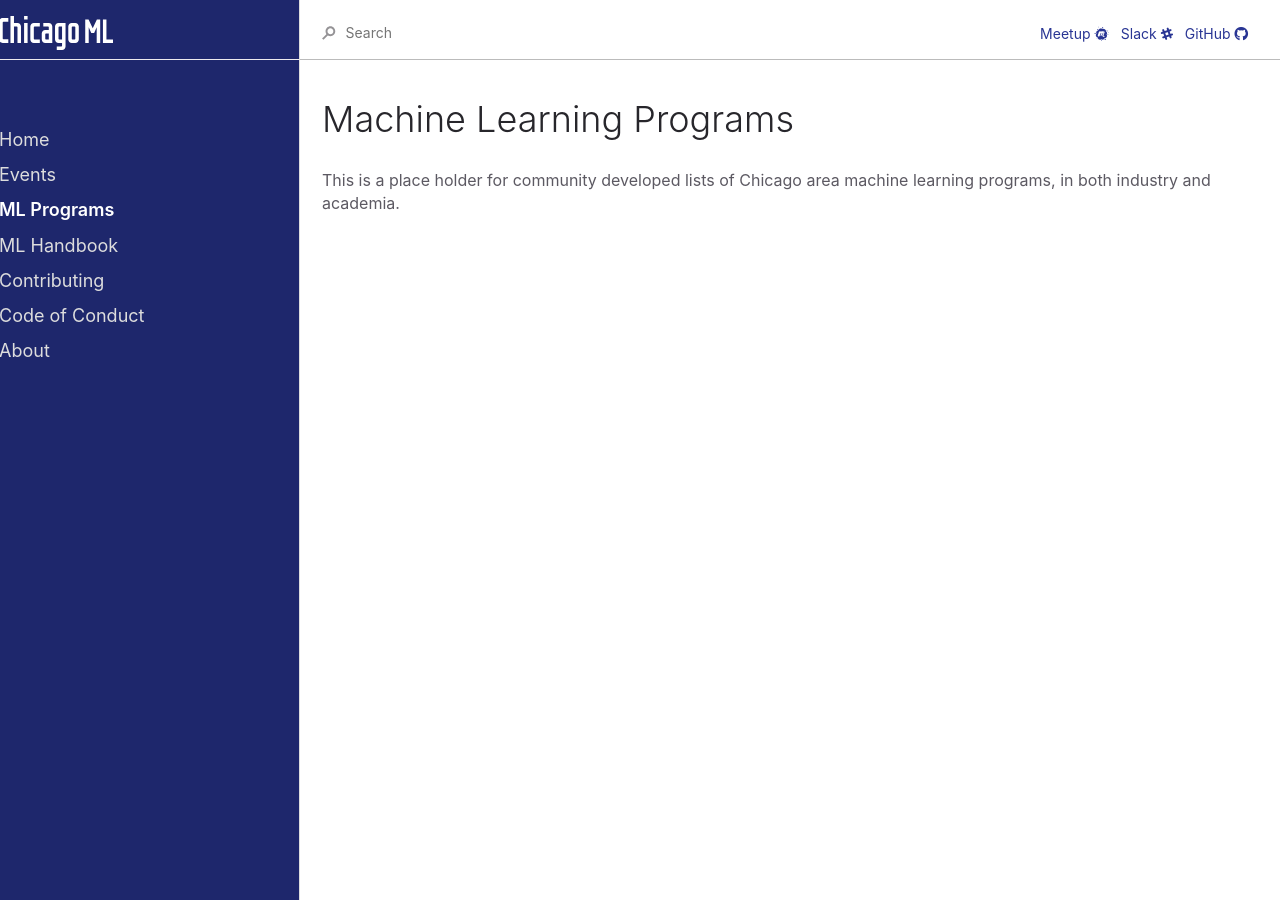
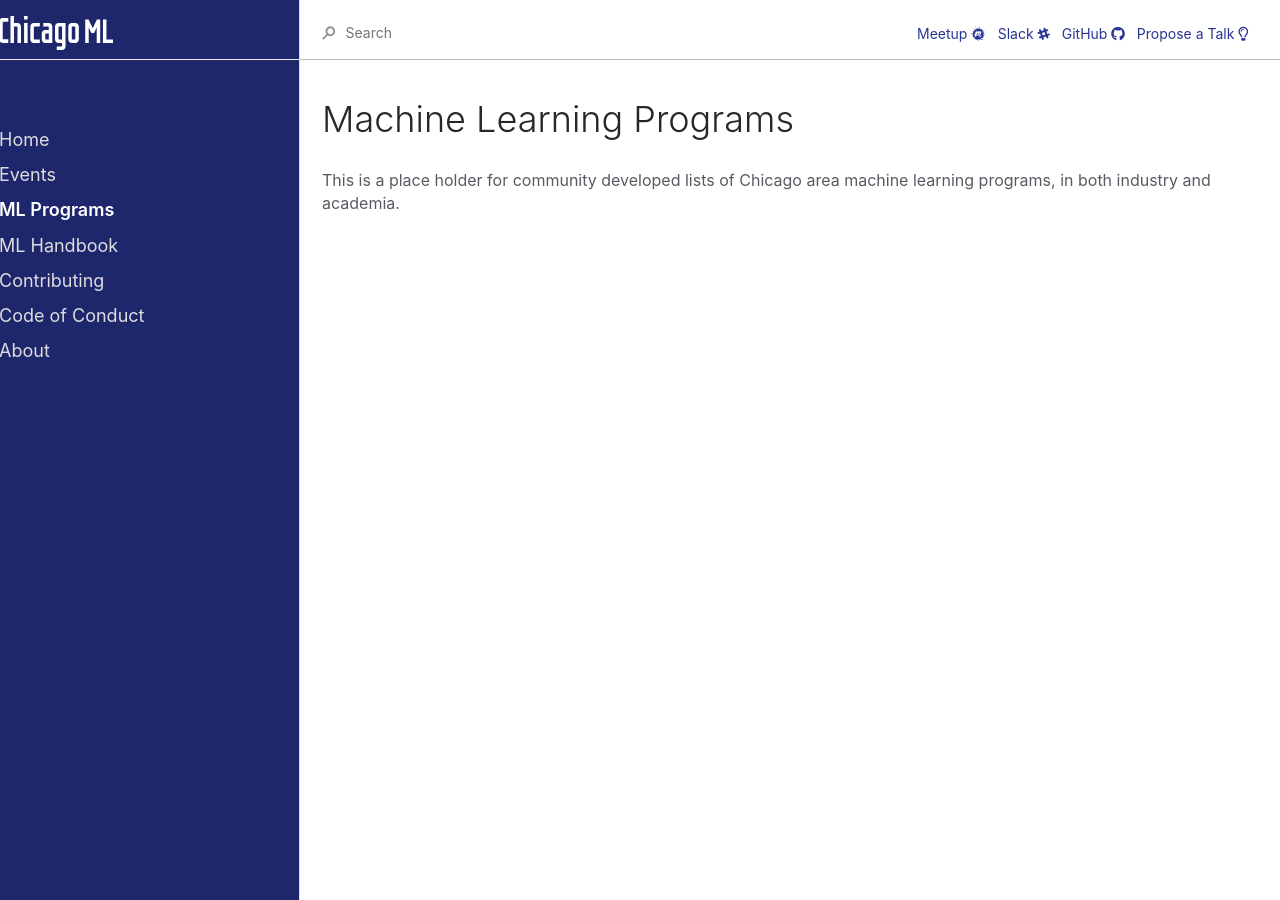
Before and after one commit to gar1t/ChicagoML, a Jekyll site: the page built from programs.md, in a window 1280 px wide. Built offline with Jekyll 4.4.1, drawn with Linux system fonts in a browser that asks for light colours.

Commit message:
Propose Talk link at top right

```diff
--- a/_config.yml
+++ b/_config.yml
@@ -32,3 +32,6 @@ aux_links:
   - name: GitHub
     url: 'https://github.com/gar1t/ChicagoML'
     icon_class: 'fab fa-github'
+  - name: Propose a Talk
+    url: 'https://bit.ly/2GQlWKS'
+    icon_class: 'far fa-lightbulb'
```
Also changed, not shown: index.md (+1 -1 lines).
